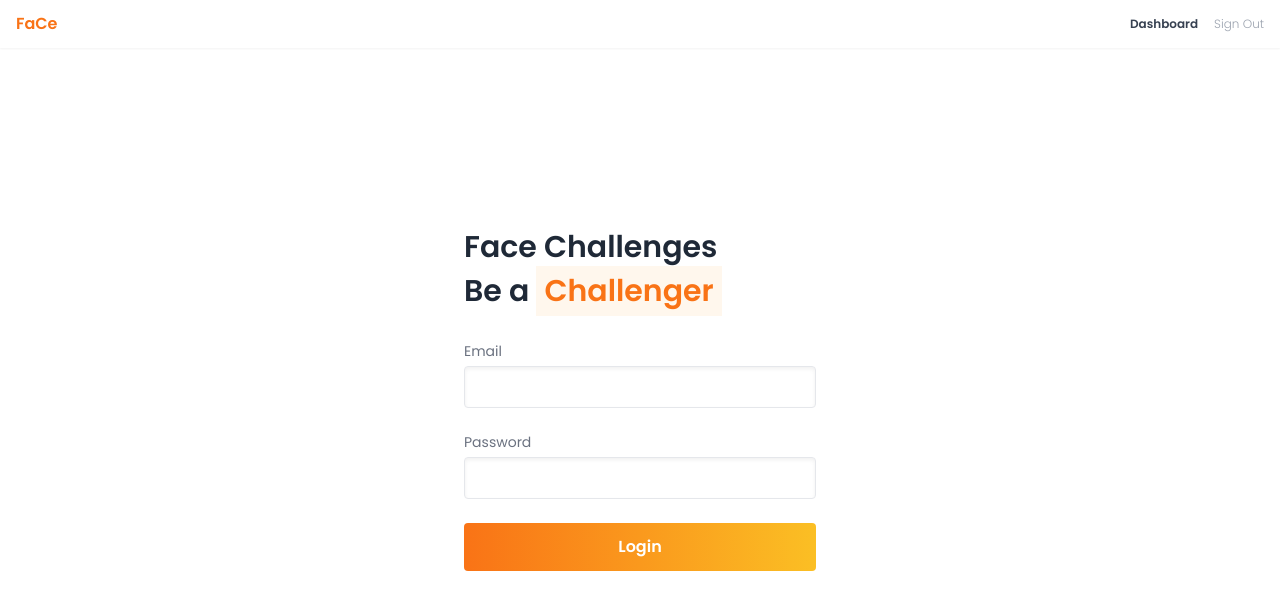
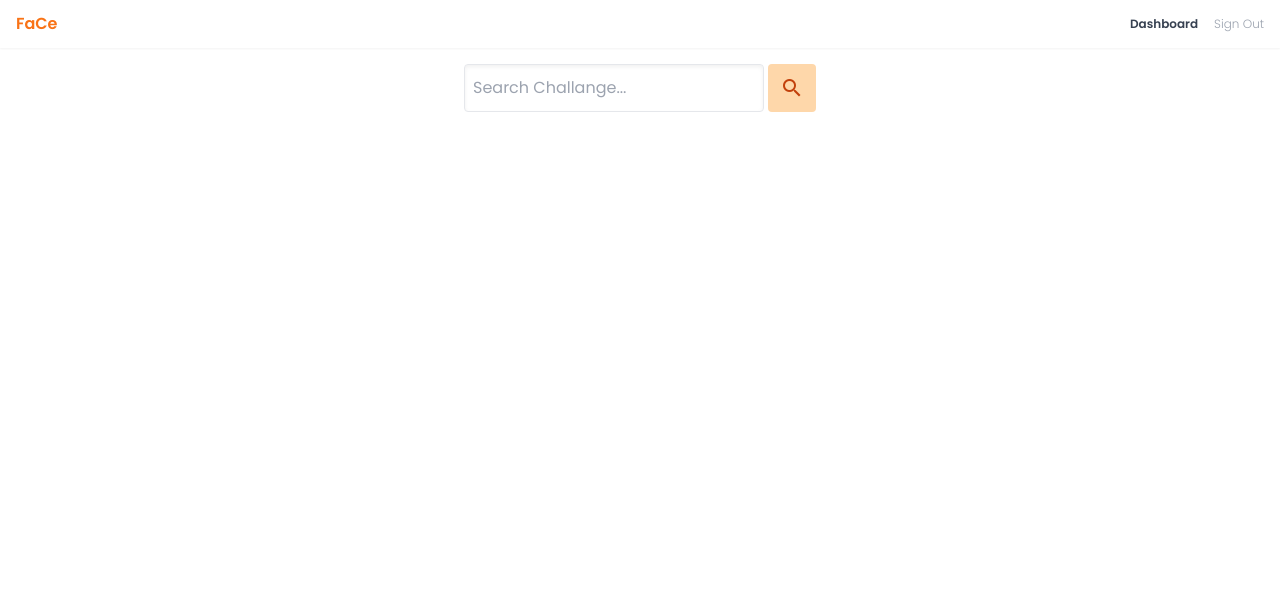
Before and after one commit to zulhamsy/face-app, a Vue app: page / in a window 1280 px wide. Shown: the top 610 px of the page. Built offline with nearby package versions, Linux system fonts and the light colour scheme.

Commit message:
search bar in dashboard page

```diff
--- a/src/App.vue
+++ b/src/App.vue
@@ -1,16 +1,16 @@
 <template>
   <div class="main-container">
     <the-navbar />
-    <login-page />
+    <dashboard />
   </div>
 </template>
 
 <script>
-import LoginPage from './views/Login.vue'
 import TheNavbar from './components/TheNavbar.vue'
+import Dashboard from './views/Dashboard.vue'
 export default {
   components: {
-    LoginPage,
+    Dashboard,
     TheNavbar
   }
 }
--- a/src/components/BaseButton.vue
+++ b/src/components/BaseButton.vue
@@ -40,6 +40,7 @@ export default {
       colorClass: {
         primary:
           'bg-gradient-to-r from-orange-500 to-yellow-400 text-white font-semibold focus:from-yellow-400 focus:to-orange-500 focus:ring-4 focus:ring-inset focus:ring-yellow-200 disabled:from-gray-200 disabled:to-gray-200 disabled:text-gray-400',
+        secondary: 'text-orange-700 bg-orange-200',
         gray: 'bg-gray-200 text-gray-400 font-medium focus:ring-4 focus:ring-inset focus:ring-gray-100',
         outlined:
           'font-medium text-gray-400 border border-gray-300 focus:bg-gray-300 focus:text-white',
--- /dev/null
+++ b/src/views/Dashboard.vue
@@ -0,0 +1,41 @@
+<template>
+  <div class="container mx-auto px-4 pt-16">
+    <form class="search-bar space-x-1">
+      <!-- Search bar -->
+      <base-input
+        type="text"
+        placeholder="Search Challange..."
+        class="w-full"
+      />
+      <base-button
+        type="submit"
+        color="secondary"
+        class="px-3"
+      >
+        <span class="material-icons"> search </span>
+      </base-button>
+    </form>
+  </div>
+</template>
+
+<script>
+import BaseInput from '../components/BaseInput.vue'
+import BaseButton from '../components/BaseButton.vue'
+export default {
+  name: 'Dashboard',
+  components: {
+    BaseInput,
+    BaseButton
+  }
+}
+</script>
+
+<style scoped>
+.container {
+  @apply max-w-sm;
+}
+
+.search-bar {
+  @apply flex;
+}
+</style>
--- a/src/views/Login.vue
+++ b/src/views/Login.vue
@@ -1,5 +1,5 @@
 <template>
-  <div class="container space-y-8">
+  <div class="container space-y-8 mx-auto px-4">
     <!-- Title Section -->
     <div>
       <!-- Title -->
@@ -71,7 +71,6 @@ h1 > span {
 }
 
 .container {
-  @apply mx-auto px-4;
   @apply h-screen max-w-sm;
   @apply flex flex-col justify-center;
 }
```
